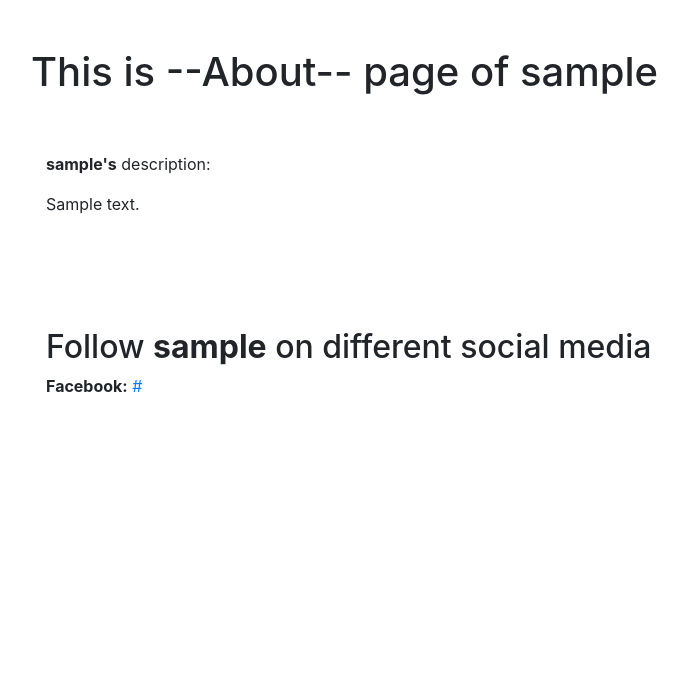
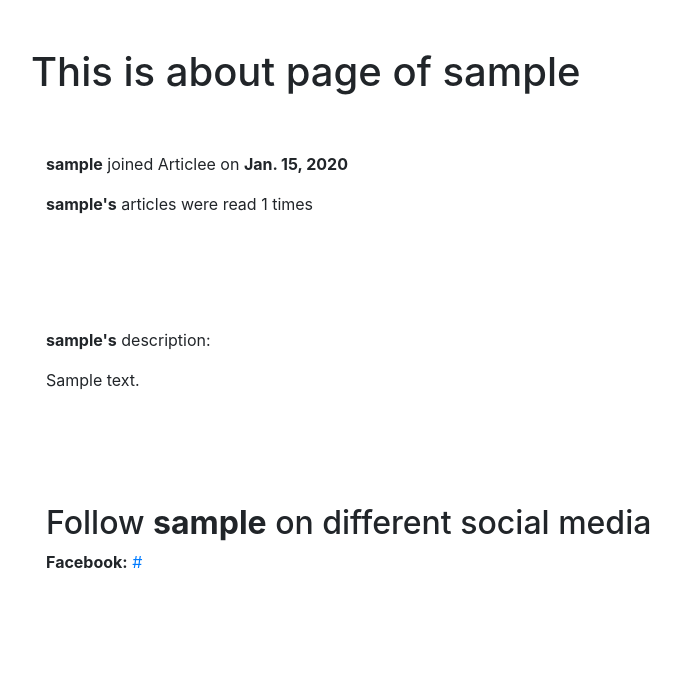
Before and after one commit to Andrew-157/dj_project_2, a Django app: page /public/authors/1/about/ in a window 1280 px wide. Shown: the part 56-741 px from the top of the page, without its empty margins (54-742 px from the left). Run offline with Django 4.2, Linux system fonts and the light colour scheme; tables that the repository leaves empty hold one stand-in row (values such as "Sample post"); some libraries are stand-ins or nearby versions.

Commit message:
Added readings in about page

```diff
--- a/public/templates/public/about_page.html
+++ b/public/templates/public/about_page.html
@@ -2,7 +2,15 @@
 
 {% block content %}
 <div class="container py-5">
-        <h1>This is --About-- page of {{ author }}</h1>
+    <h1>This is about page of {{ author }}</h1>
+    <div class="container py-5">
+        <p><strong>{{ author }}</strong> joined Articlee on <strong>{{ author.date_joined.date }}</strong></p>
+        {% if not readings %}
+        <p><strong>{{ author }}'s</strong> articles were read 0 times </p>
+        {% else %}
+        <p><strong>{{ author }}'s</strong> articles were read {{ readings }} times </p>
+        {% endif %}
+    </div>
     <div class="container py-5">
         {% if description %}
         <p><strong>{{ author }}'s</strong> description:</p>
--- a/public/views.py
+++ b/public/views.py
@@ -3,6 +3,7 @@ from django.db import models
 from django.db.models import Avg
 from django.db.models.query import QuerySet
 from django.db.models.query_utils import Q
+from django.db.models import Sum
 from django.contrib import messages
 from django.contrib.auth.decorators import login_required
 from django.http import HttpResponseRedirect
@@ -33,15 +34,21 @@ class AboutPageView(View):
         return SocialMedia.objects.\
             select_related('user').filter(user=user).all()
 
+    def get_readings(self, author):
+        return Article.objects.filter(
+            author=author).all().aggregate(Sum('times_read'))
+
     def get(self, request, *args, **kwargs):
         author = self.get_author(self.kwargs['pk'])
         if not author:
             return render(self.nonexistent_template)
         description = self.get_description(author)
         social_media_list = self.get_social_media(author)
+        readings = self.get_readings(author)['times_read__sum']
         return render(request, self.template_name, {'description': description,
                                                     'social_media_list': social_media_list,
-                                                    'author': author})
+                                                    'author': author,
+                                                    'readings': readings})
 
 
 class ArticleDetailView(View):
```
Lines whose indentation alone changed are shown as unchanged.
